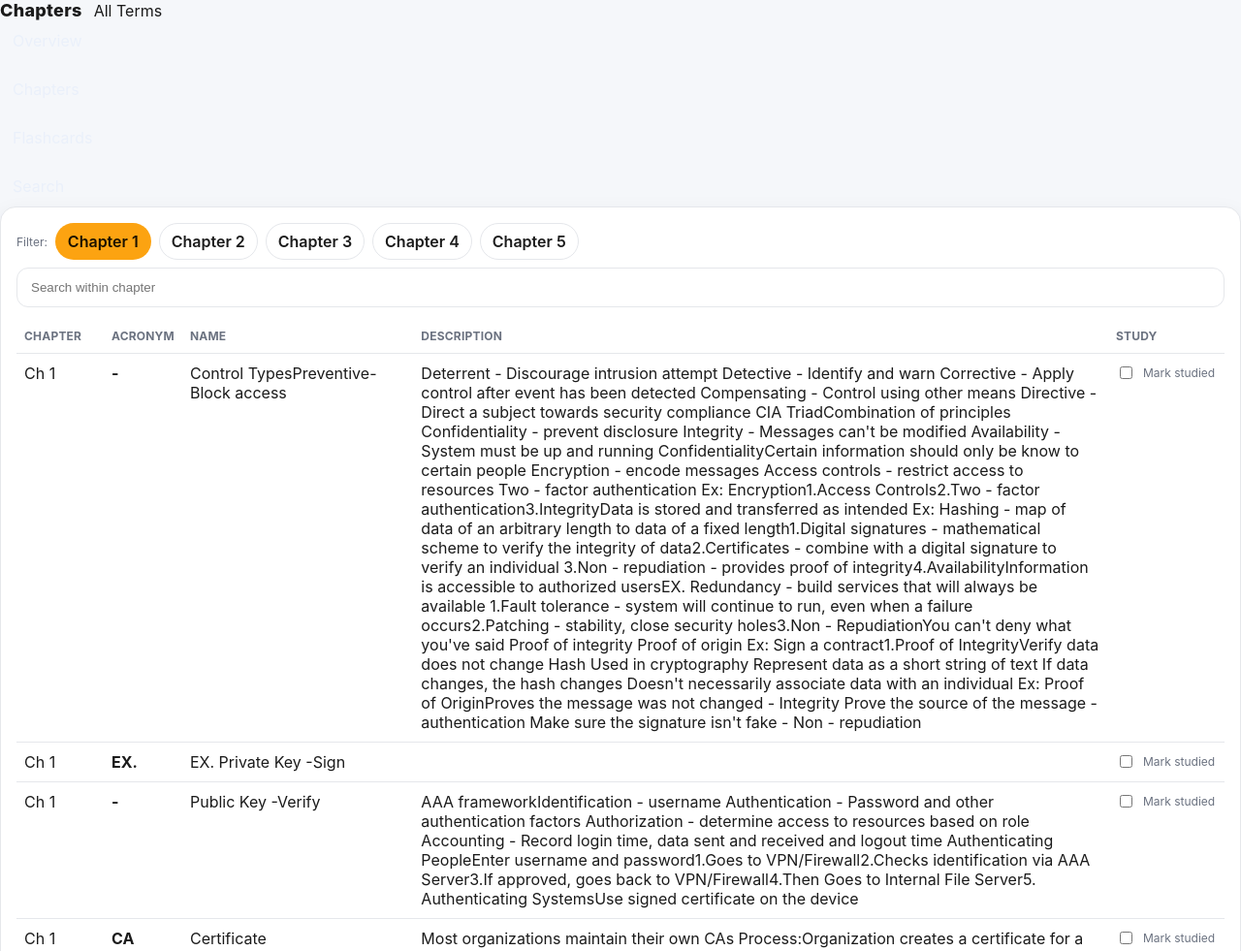
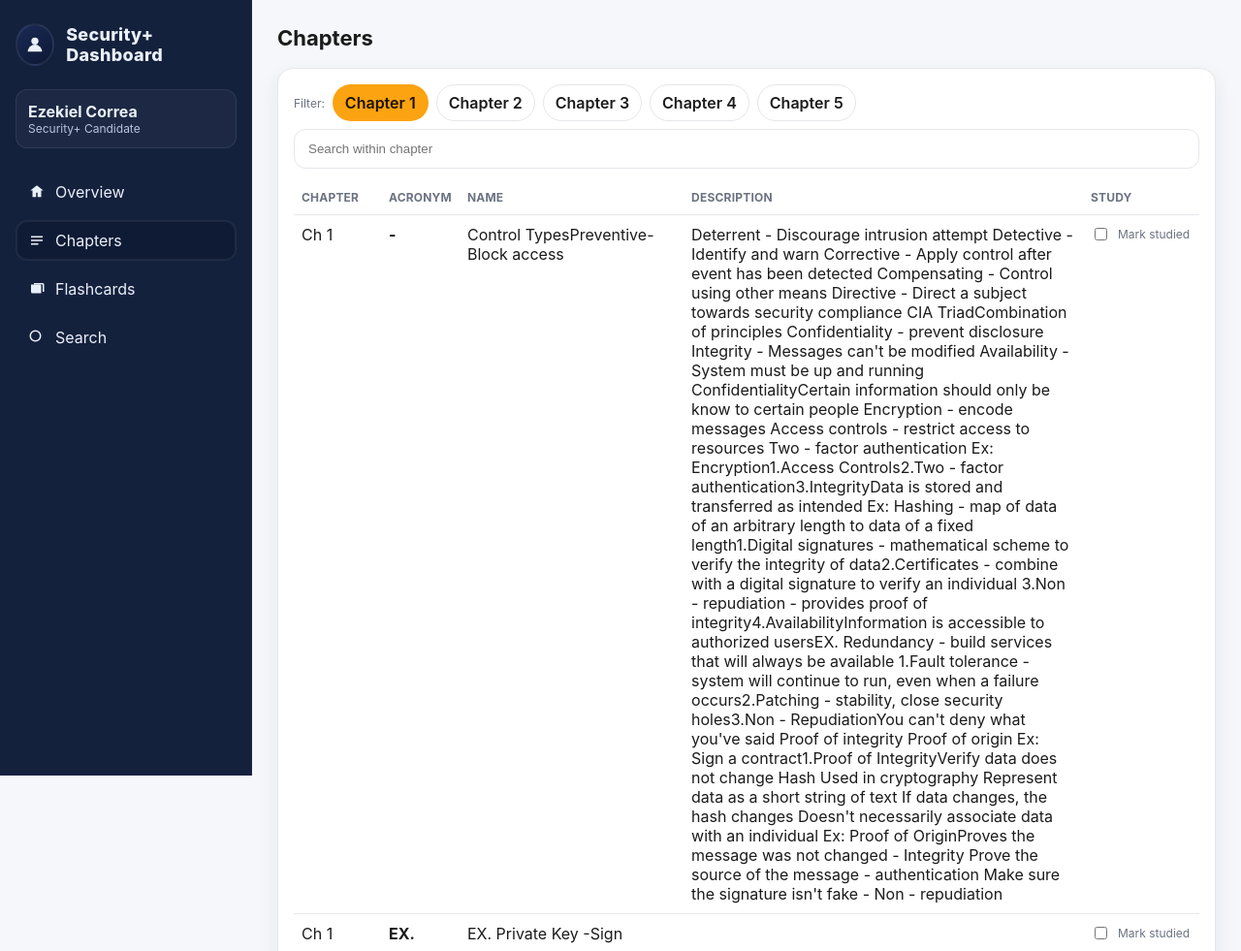
Before and after one commit to ElSpaniard97/securityplus-dashboard, a plain HTML site: page chapters.html in a window 1280 px wide. Shown: the top 981 px of the page at 97% size. Drawn offline with Linux system fonts and the light colour scheme.

Commit message:
Update chapters.html

```diff
--- a/chapters.html
+++ b/chapters.html
@@ -7,21 +7,29 @@
   <link rel="stylesheet" href="style.css">
 </head>
 <body>
-  <div class="container">
-    <div class="header">
-      <div class="brand">
-        <h1>Chapters</h1>
-        <span class="badge">All Terms</span>
+  <aside class="sidebar">
+    <div class="brand">
+      <div class="logo">
+        <svg viewBox="0 0 24 24" width="22" height="22"><circle cx="12" cy="8" r="4" fill="#eaf0fa"/><path d="M4 20a8 8 0 0 1 16 0" fill="#eaf0fa"/></svg>
       </div>
-      <nav class="nav">
-        <a href="index.html">Overview</a>
-        <a href="chapters.html">Chapters</a>
-        <a href="flashcards.html">Flashcards</a>
-        <a href="search.html">Search</a>
-      </nav>
+      <h1>Security+ Dashboard</h1>
     </div>
+    <div class="profile">
+      <div class="name">Ezekiel Correa</div>
+      <div class="role">Security+ Candidate</div>
+    </div>
+    <nav class="nav">
+      <a href="index.html"><svg viewBox="0 0 24 24"><path d="M12 3l9 7h-3v9h-5v-6H11v6H6v-9H3z"/></svg>Overview</a>
+      <a class="active" href="chapters.html"><svg viewBox="0 0 24 24"><path d="M4 6h16v2H4zm0 5h16v2H4zm0 5h10v2H4z"/></svg>Chapters</a>
+      <a href="flashcards.html"><svg viewBox="0 0 24 24"><path d="M4 6h12a2 2 0 0 1 2 2v10H6a2 2 0 0 1-2-2z"/><path d="M8 4h12a2 2 0 0 1 2 2v10h-2V6H8z"/></svg>Flashcards</a>
+      <a href="search.html"><svg viewBox="0 0 24 24"><path d="M21 21l-4.35-4.35"/><circle cx="10" cy="10" r="7" stroke="#eaf0fa" stroke-width="2" fill="none"/></svg>Search</a>
+    </nav>
+  </aside>
 
-    <div class="card">
+  <main class="main">
+    <div class="top"><h2>Chapters</h2></div>
+
+    <div class="card" style="margin-bottom:16px">
       <div style="display:flex; gap:8px; flex-wrap:wrap; align-items:center; margin-bottom:12px">
         <span class="small">Filter:</span>
         <div class="tabs" id="tabs"></div>
@@ -31,23 +39,14 @@
         <table class="table">
           <thead>
             <tr>
-              <th>Chapter</th>
-              <th>Acronym</th>
-              <th>Name</th>
-              <th>Description</th>
-              <th>Study</th>
+              <th>Chapter</th><th>Acronym</th><th>Name</th><th>Description</th><th>Study</th>
             </tr>
           </thead>
           <tbody id="rows"></tbody>
         </table>
       </div>
     </div>
-
-    <div class="footer">
-      <div>Review each chapter and track progress.</div>
-      <div class="small">Use the toggle to mark studied items.</div>
-    </div>
-  </div>
+  </main>
 
   <script type="module">
     import { loadAllData, filterItems, renderItemsTable, CHAPTER_TITLES } from './script.js';
```
